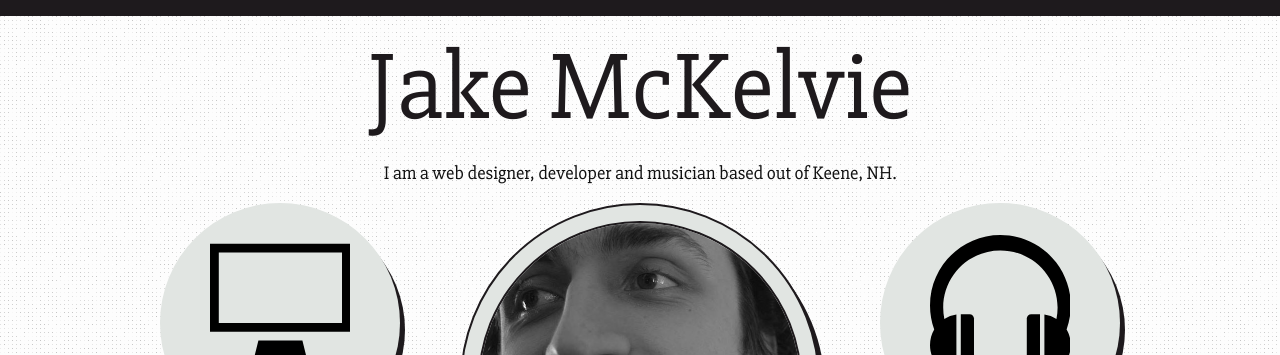
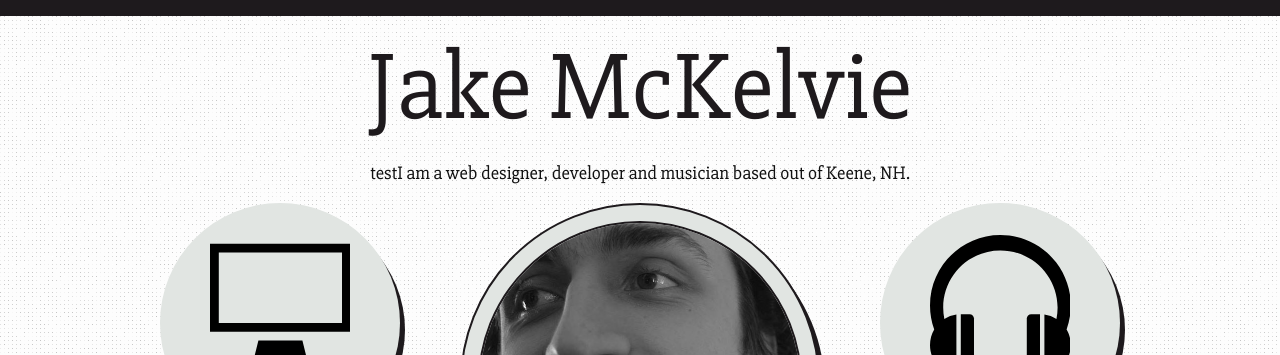
Before and after one commit to jacobjavits/jakemckelvie, a Jekyll site: the page built from index.html, in a window 1280 px wide. Shown: the top 355 px of the page. Built offline with Jekyll 4.4.1, drawn with Linux system fonts in a browser that asks for light colours; nearby versions of some CDN libraries.

Commit message:
changed index.html

```diff
--- a/index.html
+++ b/index.html
@@ -4,7 +4,7 @@
 
 <div class="home">
 
-  <h3>I am a web designer, developer and musician based out of Keene, NH.</h3>
+  <h3>testI am a web designer, developer and musician based out of Keene, NH.</h3>
 
   <div class="home-col web-developer">
     <a href="/portfolio">
```
